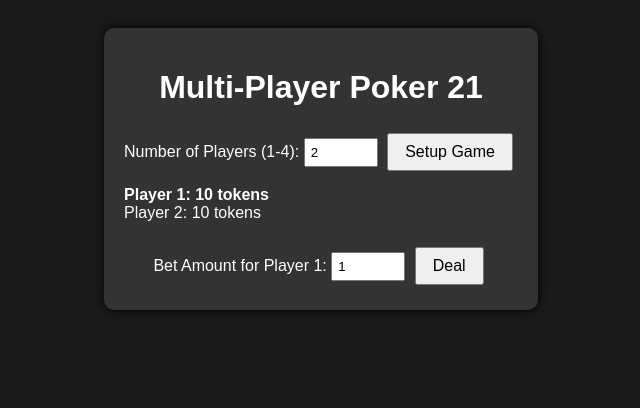
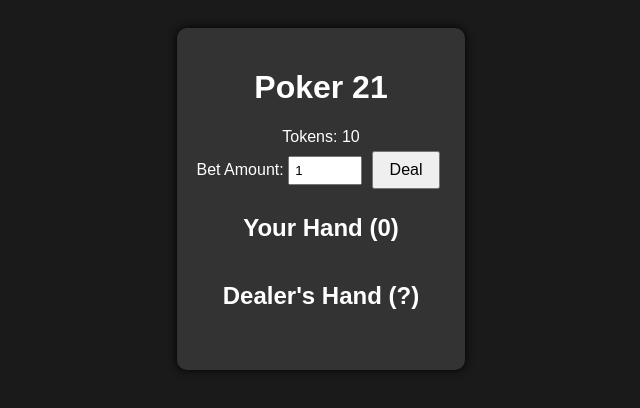
Before and after one commit to Mesayshello/Blackjack-21-, a plain HTML site: page index.html in a window 1280 px wide. Shown: the whole page, without its empty margins (319-959 px from the left). Drawn offline with Linux system fonts and the light colour scheme.

Commit message:
Update index.html

```diff
--- a/index.html
+++ b/index.html
@@ -3,30 +3,21 @@
 <head>
   <meta charset="UTF-8" />
   <meta name="viewport" content="width=device-width, initial-scale=1.0"/>
-  <title>Multi-Player Poker 21</title>
+  <title>Poker 21 Game</title>
   <link rel="stylesheet" href="style.css"/>
 </head>
 <body>
   <div class="game-container">
-    <h1>Multi-Player Poker 21</h1>
-
+    <h1>Poker 21</h1>
+    <div id="tokens">Tokens: 10</div>
     <div>
-      <label for="numPlayers">Number of Players (1-4):</label>
-      <input type="number" id="numPlayers" min="1" max="4" value="2"/>
-      <button onclick="setupGame()">Setup Game</button>
-    </div>
-
-    <div id="players-info"></div>
-
-    <div id="betting-section" style="display:none;">
-      <label for="bet">Bet Amount for Player <span id="current-player-num">1</span>:</label>
+      <label for="bet">Bet Amount:</label>
       <input type="number" id="bet" min="1" value="1"/>
       <button onclick="startRound()">Deal</button>
     </div>
 
-    <div id="gameplay-section" style="display:none;">
     <div class="hand-section">
-        <h2>Player <span id="player-id"></span>'s Hand (<span id="player-total">0</span>)</h2>
+      <h2>Your Hand (<span id="player-total">0</span>)</h2>
       <div id="player-hand" class="cards"></div>
       <button id="hit-btn" onclick="hit()">Hit</button>
       <button id="stand-btn" onclick="stand()">Stand</button>
@@ -40,8 +31,6 @@
     <div id="result"></div>
   </div>
 
-  </div>
-
   <script src="script.js"></script>
 </body>
 </html>
```
Lines whose indentation alone changed are shown as unchanged.
